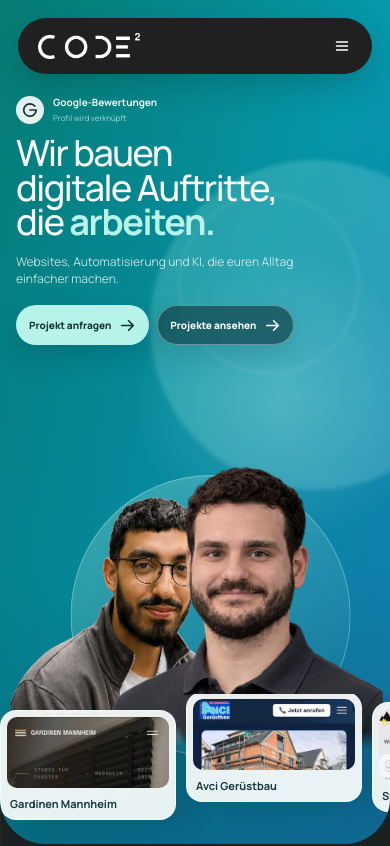
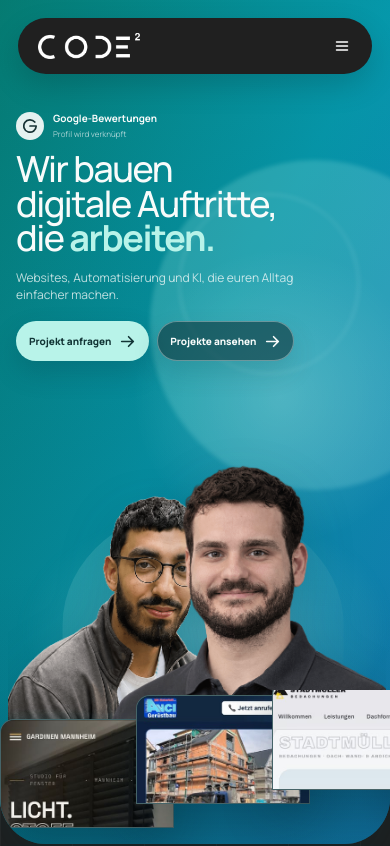
Before and after one commit to Ak-learn-code/new-homepage, a React (Vite) app: page / in a window 390 px wide. Shown: the top 846 px of the page. Built offline with nearby package versions, Linux system fonts and the light colour scheme.

Commit message:
refine hero portraits and reference stack

```diff
--- a/src/main.jsx
+++ b/src/main.jsx
@@ -28,7 +28,7 @@ const projects = [
   { name: 'Campingglück', meta: 'Website, UX/UI', image: asset('assets/projects/campingglueck.jpg'), short: 'Freiheit digital erzählt.' },
 ]
 
-const heroProjects = projects.slice(0, 4)
+const heroProjects = projects
 
 const serviceItems = [
   { Icon: Browser, title: 'Webseiten', text: 'Design, Texte, SEO und Hosting.' },
@@ -139,14 +139,12 @@ function Hero() {
           <span className="founder-aura" aria-hidden="true" />
           <img className="hero-person hero-person-bilal" src={asset('assets/people/bilal-altuntas.png')} alt="Bilal Altuntas" width="1254" height="1254" />
           <img className="hero-person hero-person-alex" src={asset('assets/people/alex-kodalis.png')} alt="Alex Kodalis" width="1254" height="1254" />
-          <div className="founder-signature"><strong>Alex & Bilal</strong><span>CODE²</span></div>
         </div>
       </div>
       <div className="hero-project-rail" aria-label="Ausgewählte Website-Referenzen">
         {heroProjects.map((project) => (
           <a className="hero-project-card" href="#projekte" key={project.name}>
             <img src={project.image} alt={`Website-Referenz ${project.name}`} />
-            <span><strong>{project.name}</strong><small>{project.meta.split(',')[0]}</small></span>
           </a>
         ))}
       </div>
--- a/src/styles.css
+++ b/src/styles.css
@@ -64,13 +64,11 @@ input { caret-color: var(--accent); }
 .hero-heading h1 { margin: 0; color: #f8fbfa; font-size: clamp(56px, 4.65vw, 74px); line-height: .98; letter-spacing: -.04em; font-weight: 480; text-wrap: balance; }
 .hero-heading p { max-width: 535px; margin: 21px 0 0; color: rgba(248,251,250,.78); font-size: 17px; line-height: 1.45; }
 .hero-founders { width: 100%; height: min(590px, 64dvh); position: relative; z-index: 3; right: auto; bottom: auto; }
-.founder-aura { width: 76%; aspect-ratio: 1; position: absolute; left: 54%; bottom: -3%; border-radius: 50%; background: linear-gradient(145deg, rgba(193,255,243,.28), rgba(5,79,91,.08)); box-shadow: inset 0 0 0 1px rgba(230,255,251,.3); transform: translateX(-50%); }
-.hero-person { height: 92%; position: absolute; bottom: 0; object-fit: contain; object-position: center bottom; filter: saturate(.82) contrast(1.02); -webkit-mask-image: linear-gradient(to bottom, #000 0%, #000 94%, transparent 100%); mask-image: linear-gradient(to bottom, #000 0%, #000 94%, transparent 100%); }
-.hero-person-bilal { width: 63%; z-index: 2; left: 3%; transform: rotate(-1.5deg); }
-.hero-person-alex { width: 66%; z-index: 3; right: 0; transform: rotate(1.5deg); }
-.founder-signature { position: absolute; z-index: 5; right: 1%; bottom: 17%; display: flex; align-items: baseline; gap: 7px; padding: 8px 12px; border-radius: 999px; color: #173235; background: rgba(242,255,252,.88); box-shadow: 0 12px 28px rgba(0,50,63,.15); backdrop-filter: blur(12px); }
-.founder-signature strong { font-size: 11px; }
-.founder-signature span { color: #397078; font-size: 9px; font-weight: 700; }
+.hero-founders::before { content: ''; width: 92%; height: 70%; position: absolute; left: 52%; bottom: 2%; border-radius: 50%; background: radial-gradient(ellipse at 52% 54%, rgba(206,255,246,.3), rgba(113,210,207,.13) 46%, transparent 72%); filter: blur(7px); transform: translateX(-50%); }
+.founder-aura { width: 88%; height: 72%; position: absolute; left: 52%; bottom: 1%; border-radius: 50% 50% 38% 38%; background: linear-gradient(150deg, rgba(196,248,241,.15), rgba(3,91,107,.06)); transform: translateX(-50%); }
+.hero-person { height: 91%; position: absolute; bottom: 0; object-fit: contain; object-position: center bottom; filter: saturate(.7) contrast(.97) brightness(1.04) drop-shadow(0 18px 24px rgba(0,48,60,.18)); -webkit-mask-image: linear-gradient(to bottom, #000 0%, #000 88%, rgba(0,0,0,.88) 94%, transparent 100%); mask-image: linear-gradient(to bottom, #000 0%, #000 88%, rgba(0,0,0,.88) 94%, transparent 100%); }
+.hero-person-bilal { width: 61%; z-index: 2; left: 5%; transform: none; }
+.hero-person-alex { width: 64%; z-index: 3; right: 3%; transform: none; }
 .hero-actions { display: flex; gap: 8px; white-space: nowrap; }
 .hero-copy-actions { margin-top: 30px; }
 .hero-copy-actions .button:first-child { color: #123536; background: var(--hero-accent); box-shadow: 0 12px 26px rgba(2,54,63,.22); }
@@ -80,16 +78,14 @@ input { caret-color: var(--accent); }
 .google-rating > div { display: grid; align-items: center; }
 .google-rating strong { font-size: 12px; line-height: 1.1; }
 .google-rating small { margin-top: 4px; color: rgba(248,251,250,.68); font-size: 9px; }
-.hero-project-rail { height: clamp(250px, 31dvh, 300px); position: absolute; z-index: 8; right: 0; bottom: -72px; left: 0; display: flex; align-items: flex-end; justify-content: center; gap: 0; padding: 18px 36px; perspective: 1600px; pointer-events: none; }
-.hero-project-card { width: min(330px, 24vw); aspect-ratio: 16 / 10; flex: 0 0 auto; display: grid; grid-template-rows: 1fr auto; gap: 8px; margin-left: -38px; padding: 8px 8px 9px; overflow: hidden; border: 1px solid rgba(255,255,255,.62); border-radius: 16px; color: #16383b; background: rgba(248,251,250,.94); box-shadow: 18px 6px 28px rgba(0,47,61,.23); transform: perspective(1200px) rotateY(-16deg) translateY(-34px); transform-origin: center bottom; transition: transform 220ms var(--ease-out-expo), box-shadow 180ms ease-out; pointer-events: auto; }
-.hero-project-card:first-child { margin-left: 0; transform: perspective(1200px) rotateY(-16deg) translateY(-8px); }
-.hero-project-card:nth-child(2) { z-index: 2; transform: perspective(1200px) rotateY(-13deg) translateY(-52px); }
-.hero-project-card:nth-child(3) { z-index: 3; transform: perspective(1200px) rotateY(-9deg) translateY(-72px); }
-.hero-project-card:nth-child(4) { z-index: 4; transform: perspective(1200px) rotateY(-5deg) translateY(-38px); }
-.hero-project-card img { width: 100%; height: 100%; min-height: 0; border-radius: 10px; object-fit: cover; object-position: top; }
-.hero-project-card > span { display: flex; align-items: center; justify-content: space-between; gap: 10px; padding: 0 3px; }
-.hero-project-card strong { min-width: 0; overflow: hidden; font-size: 11px; text-overflow: ellipsis; white-space: nowrap; }
-.hero-project-card small { flex: 0 0 auto; color: #4d7377; font-size: 9px; }
+.hero-project-rail { height: clamp(270px, 33dvh, 320px); position: absolute; z-index: 8; right: 0; bottom: -96px; left: 0; display: flex; align-items: flex-end; justify-content: center; gap: 0; padding: 18px 28px; pointer-events: none; }
+.hero-project-card { width: min(360px, 26vw); aspect-ratio: 16 / 10; flex: 0 0 auto; display: block; margin-left: -88px; overflow: hidden; border: 1px solid rgba(235,255,252,.22); border-radius: 14px 14px 0 0; background: #17383e; box-shadow: 0 20px 48px rgba(0,30,41,.36); transform: translateY(-18px) rotate(-.6deg); transform-origin: center bottom; transition: transform 220ms var(--ease-out-expo), box-shadow 180ms ease-out; pointer-events: auto; }
+.hero-project-card:first-child { z-index: 1; margin-left: 0; transform: translateY(-8px) rotate(-.8deg); }
+.hero-project-card:nth-child(2) { z-index: 2; transform: translateY(-48px) rotate(.4deg); }
+.hero-project-card:nth-child(3) { z-index: 4; transform: translateY(-82px) rotate(-.35deg); }
+.hero-project-card:nth-child(4) { z-index: 3; transform: translateY(-58px) rotate(.45deg); }
+.hero-project-card:nth-child(5) { z-index: 2; transform: translateY(-24px) rotate(.7deg); }
+.hero-project-card img { width: 100%; height: 100%; min-height: 0; object-fit: cover; object-position: top; }
 
 /* Projects */
 .projects { min-height: 1110px; position: relative; z-index: 1; margin-top: -164px; padding: 228px 120px 70px; border-radius: 0 0 60px 60px; box-shadow: var(--shadow); }
@@ -484,7 +480,7 @@ input { caret-color: var(--accent); }
 
 /* Reference-led hero composition */
 @media (hover: hover) and (pointer: fine) {
-  .hero-project-card:hover { z-index: 10; transform: perspective(1200px) rotateY(-4deg) translateY(-92px) scale(1.02); box-shadow: 24px 10px 38px rgba(0,47,61,.3); }
+  .hero-project-card:hover { z-index: 10; transform: translateY(-108px) rotate(0) scale(1.025); box-shadow: 0 28px 58px rgba(0,30,41,.42); }
 }
 
 @media (prefers-reduced-motion: no-preference) {
@@ -515,8 +511,8 @@ input { caret-color: var(--accent); }
   .hero-copy-actions { margin-top: 24px; }
   .google-rating { margin: 0 0 18px; }
   .hero-founders { width: 100%; height: min(500px, 61dvh); right: auto; bottom: auto; }
-  .hero-project-rail { height: 240px; right: 0; bottom: -58px; left: 0; padding: 15px 26px; }
-  .hero-project-card { width: min(280px, 26vw); margin-left: -30px; }
+  .hero-project-rail { height: 260px; right: 0; bottom: -78px; left: 0; padding: 15px 18px; }
+  .hero-project-card { width: min(280px, 27vw); margin-left: -68px; }
 }
 
 @media (max-width: 820px) {
@@ -530,9 +526,8 @@ input { caret-color: var(--accent); }
   .google-rating { margin: 0 0 16px; }
   .hero-founders { width: 100%; height: min(440px, 57dvh); right: auto; bottom: auto; }
   .founder-signature { display: none; }
-  .hero-project-rail { height: 215px; right: 0; bottom: -50px; left: 0; gap: 0; padding: 12px 20px; }
-  .hero-project-card { width: min(245px, 29vw); margin-left: -24px; padding: 6px 6px 8px; }
-  .hero-project-card small { display: none; }
+  .hero-project-rail { height: 225px; right: 0; bottom: -62px; left: 0; gap: 0; padding: 12px 12px; }
+  .hero-project-card { width: min(235px, 29vw); margin-left: -58px; }
 }
 
 @media (min-width: 601px) and (max-width: 767px) {
@@ -542,14 +537,14 @@ input { caret-color: var(--accent); }
   .hero-heading p { max-width: 330px; margin: 14px 0 0; }
   .hero-copy-actions { display: flex; }
   .hero-founders { width: 100%; height: min(410px, 54dvh); position: relative; right: auto; bottom: auto; left: auto; transform: none; }
-  .hero-project-rail { height: 195px; bottom: -48px; }
+  .hero-project-rail { height: 205px; bottom: -56px; }
 }
 
 @media (max-width: 600px) {
   .hero { border-radius: 0 0 46px 46px; }
   .hero::before { background: radial-gradient(circle at 72% 47%, rgba(209,255,247,.22), transparent 28%), linear-gradient(180deg, rgba(4,56,66,.03), rgba(3,46,61,.26)); }
   .hero-content { width: 100%; height: calc(100% - 74px); top: 74px; left: 0; display: block; padding: 0; transform: none; }
-  .hero-heading { width: calc(100% - 40px); position: absolute; left: 20px; top: 28px; margin: 0; text-align: left; }
+  .hero-heading { width: calc(100% - 40px); position: absolute; left: 20px; top: 44px; margin: 0; text-align: left; }
   .hero-heading h1 { font-size: clamp(36px, 9.7vw, 42px); line-height: .96; letter-spacing: -.04em; }
   .hero-heading br { display: block; }
   .hero-heading p { max-width: 315px; margin-top: 13px; color: rgba(248,251,250,.76); font-size: 12px; }
@@ -564,23 +559,24 @@ input { caret-color: var(--accent); }
   .hero-person-bilal { left: 2%; }
   .hero-person-alex { right: 1%; }
   .founder-signature { display: none; }
-  .hero-project-rail { height: 170px; right: 0; bottom: -20px; left: 0; display: flex; justify-content: flex-start; gap: 10px; padding: 10px 12px; overflow-x: auto; overflow-y: hidden; scrollbar-width: none; scroll-snap-type: x proximity; }
+  .hero-project-rail { height: 178px; right: 0; bottom: -24px; left: 0; display: flex; justify-content: flex-start; gap: 0; padding: 10px 12px; overflow-x: auto; overflow-y: hidden; scrollbar-width: none; scroll-snap-type: x proximity; }
   .hero-project-rail::-webkit-scrollbar { display: none; }
-  .hero-project-card { width: 176px; min-width: 176px; margin-left: 0; scroll-snap-align: start; transform: translateY(-48px); }
-  .hero-project-card:first-child { margin-left: 0; transform: translateY(-34px); }
-  .hero-project-card:nth-child(2) { transform: translateY(-52px); }
-  .hero-project-card:nth-child(3) { transform: translateY(-42px); }
-  .hero-project-card:nth-child(4) { transform: translateY(-56px); }
+  .hero-project-card { width: 190px; min-width: 190px; margin-left: -42px; scroll-snap-align: start; transform: translateY(-46px); }
+  .hero-project-card:first-child { margin-left: 0; transform: translateY(-30px); }
+  .hero-project-card:nth-child(2) { transform: translateY(-54px); }
+  .hero-project-card:nth-child(3) { transform: translateY(-68px); }
+  .hero-project-card:nth-child(4) { transform: translateY(-50px); }
+  .hero-project-card:nth-child(5) { transform: translateY(-34px); }
 }
 
 @media (max-width: 390px) {
-  .hero-heading { width: calc(100% - 32px); left: 16px; top: 22px; }
+  .hero-heading { width: calc(100% - 32px); left: 16px; top: 38px; }
   .hero-heading h1 { font-size: 36px; }
-  .hero-project-card { min-width: 158px; }
+  .hero-project-card { width: 174px; min-width: 174px; margin-left: -38px; }
 }
 
 @media (max-width: 600px) and (max-height: 720px) {
-  .hero-heading { top: 16px; }
+  .hero-heading { top: 30px; }
   .hero-heading h1 { font-size: 32px; }
   .hero-heading p { margin-top: 9px; font-size: 10px; }
   .hero-copy-actions { margin-top: 11px; }
@@ -588,7 +584,7 @@ input { caret-color: var(--accent); }
   .google-rating { margin: 0 0 8px; }
   .google-rating small { display: none; }
   .hero-founders { height: 245px; bottom: 82px; }
-  .hero-project-rail { height: 150px; bottom: -18px; }
+  .hero-project-rail { height: 158px; bottom: -22px; }
 }
 
 @media (prefers-reduced-motion: reduce) {
```
